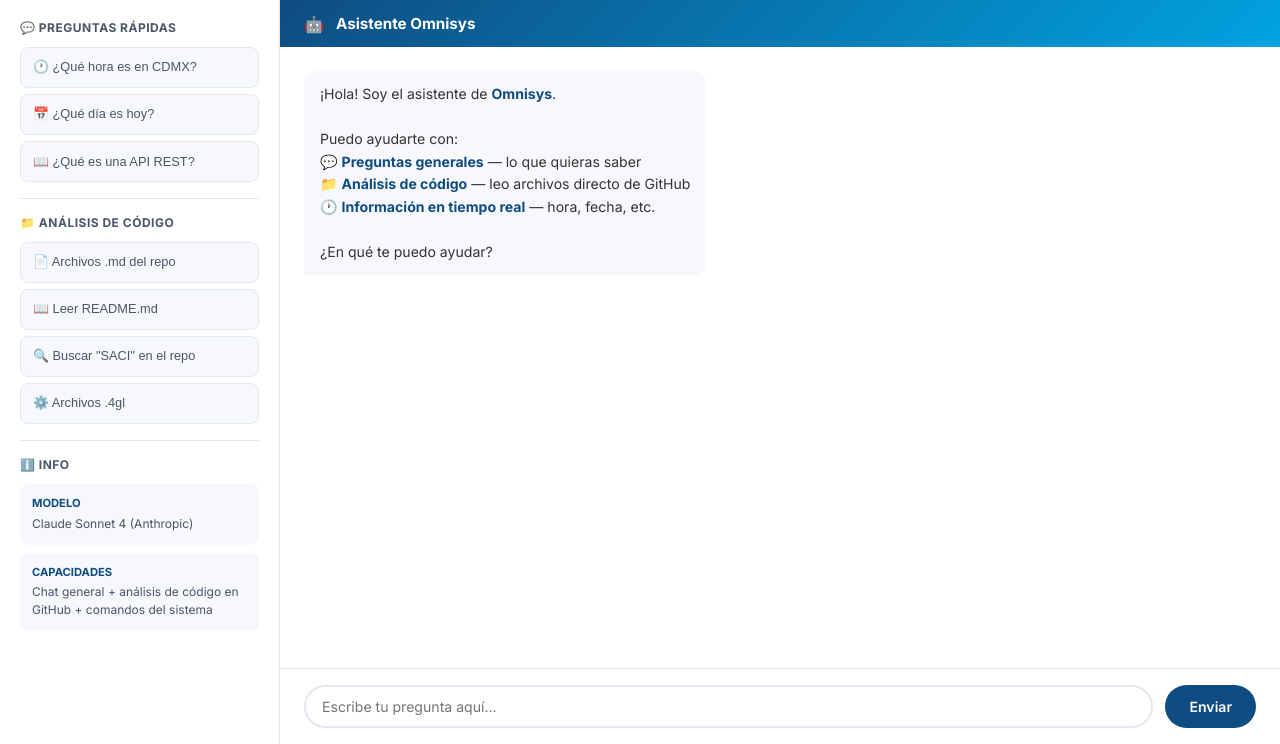
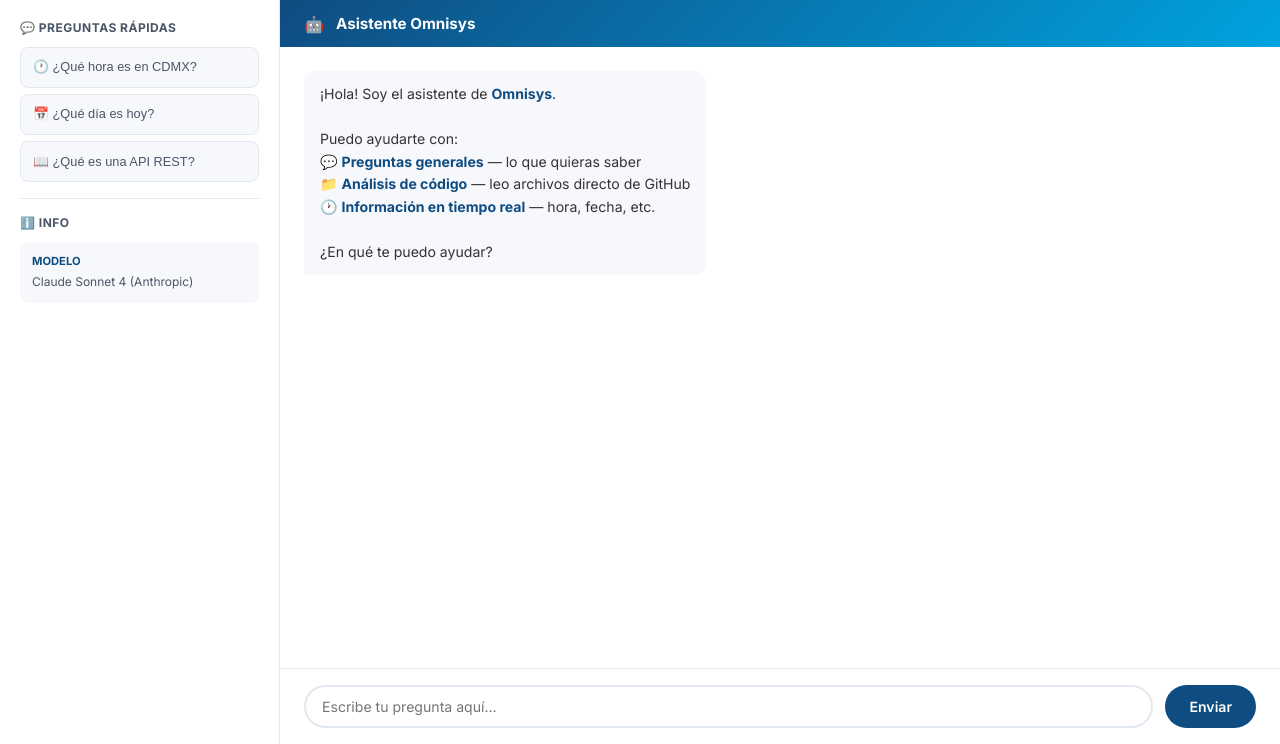
Before and after one commit to aaronjazhiel/claude-chat-omnisys, a Flask app: page / in a window 1280 px wide. Shown: the part 56-800 px from the top of the page. Run offline with Flask 3, Linux system fonts and the light colour scheme.

Commit message:
Eliminar sección análisis de código y capacidades de sidebar

```diff
--- a/templates/index.html
+++ b/templates/index.html
@@ -102,14 +102,7 @@
                 <button class="prompt-item" onclick="preguntar('Explícame qué es una API REST')">📖 ¿Qué es una API REST?</button>
             </div>
 
-            <hr class="section-divider">
-            <h3>📁 Análisis de código</h3>
-            <div class="prompt-list">
-                <button class="prompt-item" onclick="preguntar('Lista los archivos .md del repositorio')">📄 Archivos .md del repo</button>
-                <button class="prompt-item" onclick="preguntar('Lee el README.md y explícame de qué trata')">📖 Leer README.md</button>
-                <button class="prompt-item" onclick="preguntar('Busca la palabra SACI en el repositorio')">🔍 Buscar "SACI" en el repo</button>
-                <button class="prompt-item" onclick="preguntar('¿Qué archivos .4gl existen?')">⚙️ Archivos .4gl</button>
-            </div>
+
 
             <hr class="section-divider">
             <h3>ℹ️ Info</h3>
@@ -117,10 +110,7 @@
                 <h4>Modelo</h4>
                 <p>Claude Sonnet 4 (Anthropic)</p>
             </div>
-            <div class="info-box">
-                <h4>Capacidades</h4>
-                <p>Chat general + análisis de código en GitHub + comandos del sistema</p>
-            </div>
+
         </aside>
 
         <main class="main-chat">
```
